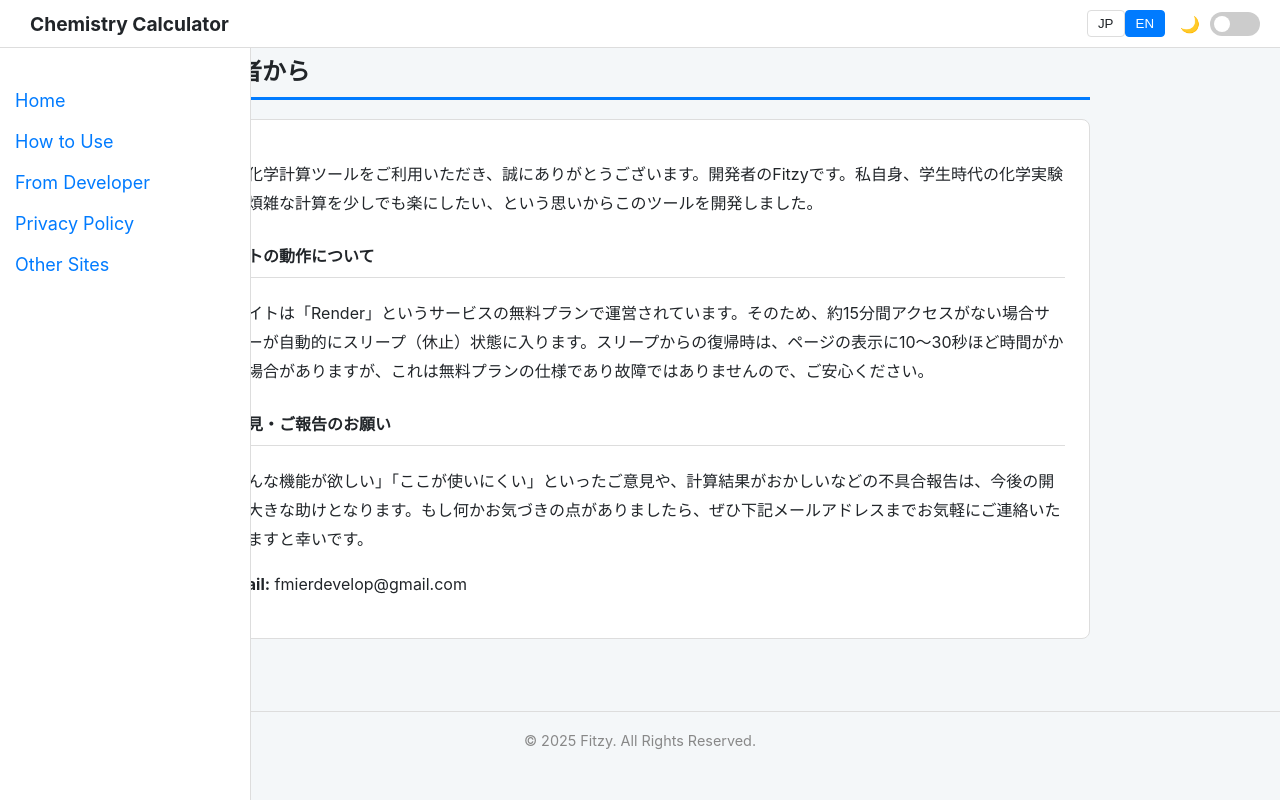
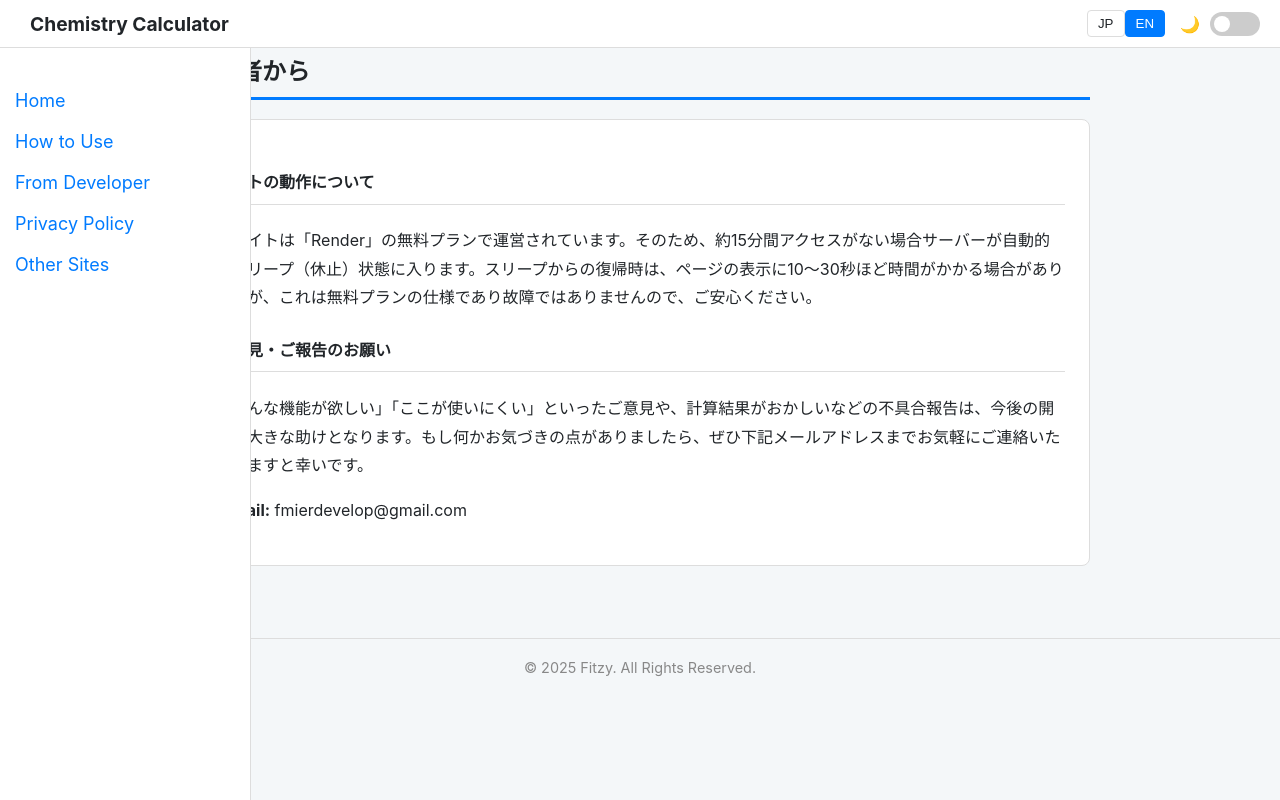
Before and after one commit to Fitzy-coder/chemistry-calculator, a Flask app: template templates/developer.html in a window 1280 px wide. Run offline with Flask 3, Linux system fonts and the light colour scheme; the template is opened without the code that fills it, so the values that code supplies are empty.

Commit message:
Update developer.html

```diff
--- a/templates/developer.html
+++ b/templates/developer.html
@@ -20,10 +20,8 @@
 
     <h2 data-translate="dev_title">開発者から</h2>
     <div class="tool-section">
-        <p data-translate="dev_intro">この化学計算ツールをご利用いただき、誠にありがとうございます。開発者のFitzyです。私自身、学生時代の化学実験での煩雑な計算を少しでも楽にしたい、という思いからこのツールを開発しました。</p>
-
         <h4 data-translate="dev_server_title">サイトの動作について</h4>
-        <p data-translate="dev_server_desc">当サイトは「Render」というサービスの無料プランで運営されています。そのため、約15分間アクセスがない場合サーバーが自動的にスリープ（休止）状態に入ります。スリープからの復帰時は、ページの表示に10〜30秒ほど時間がかかる場合がありますが、これは無料プランの仕様であり故障ではありませんので、ご安心ください。</p>
+        <p data-translate="dev_server_desc">当サイトは「Render」の無料プランで運営されています。そのため、約15分間アクセスがない場合サーバーが自動的にスリープ（休止）状態に入ります。スリープからの復帰時は、ページの表示に10〜30秒ほど時間がかかる場合がありますが、これは無料プランの仕様であり故障ではありませんので、ご安心ください。</p>
 
         <h4 data-translate="dev_contact_title">ご意見・ご報告のお願い</h4>
         <p data-translate="dev_contact_desc">「こんな機能が欲しい」「ここが使いにくい」といったご意見や、計算結果がおかしいなどの不具合報告は、今後の開発の大きな助けとなります。もし何かお気づきの点がありましたら、ぜひ下記メールアドレスまでお気軽にご連絡いただけますと幸いです。</p>
```
